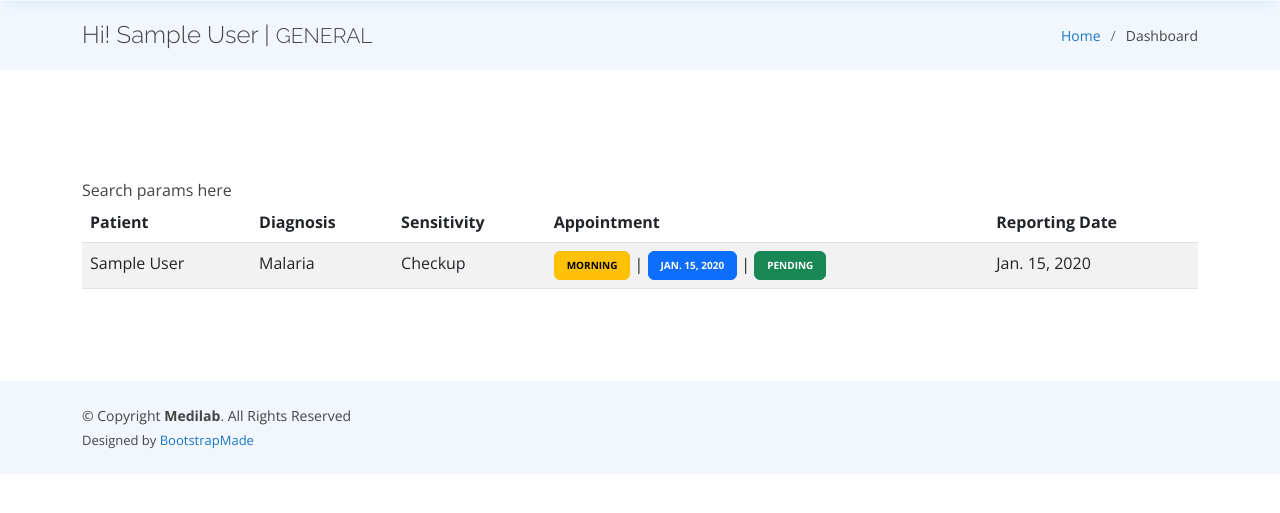
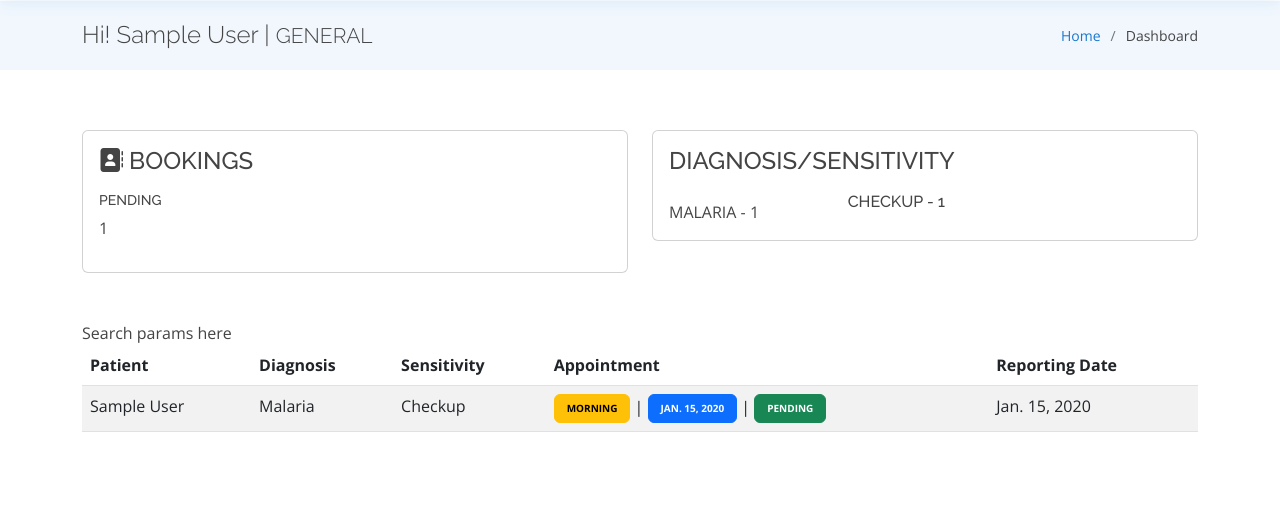
Before and after one commit to moreshud/ehealth, a Django app: page /doctor/ in a window 1280 px wide. Shown: the part 119-632 px from the top of the page. Run offline with Django 4.2, Linux system fonts and the light colour scheme; a user stored in the database is signed in; tables that the repository leaves empty hold one stand-in row (values such as "Sample post"); some libraries are stand-ins or nearby versions.

Commit message:
mini analytics card

```diff
--- a/core/doctor/views.py
+++ b/core/doctor/views.py
@@ -1,6 +1,8 @@
 from django.shortcuts import render
 from django.contrib.auth.decorators import login_required
 from core.models import MedicsAppointment
+from django.db.models import Count
+
 
 from core.patient import forms
 # Create your views here.
@@ -14,9 +16,28 @@ def dashboard(request):
         "-created_on", "-appointment_status",
     )
 
+    def categorical_data_counts(filterer, field):
+        return (
+            filterer.values(field)
+            .annotate(count=Count(field))
+            .order_by(
+                "-count",
+            )
+        )
+    appointment_status_counts = categorical_data_counts(doctor_records, "appointment_status")
+    diagnosis_counts = categorical_data_counts(doctor_records, "category")[:3]
+    sensitivity_counts =categorical_data_counts(doctor_records, "case_type")[:3]
+
+
     if request.method == "POST":
         record = MedicsAppointment.objects.get(id=request.POST.get("dataRowId"))
         record.appointment_status = request.POST.get("decision")
         record.save()
 
-    return render(request, "doctor/dashboard.html", {"doctor_records":doctor_records})
+    context = {
+        "doctor_records":doctor_records,
+        "appointment_status_counts": appointment_status_counts,
+        "diagnosis_counts": diagnosis_counts,
+        "sensitivity_counts": sensitivity_counts
+    }
+    return render(request, "doctor/dashboard.html", context)
--- a/core/templates/doctor/dashboard.html
+++ b/core/templates/doctor/dashboard.html
@@ -19,6 +19,48 @@
   <section class="inner-page">
     <div class="container">
       {% include "modals/appointment-approval.html" %}
+
+      <div class="row">
+        <div class="col-md-6">
+          <div class="card">
+            <div class="card-body text-uppercase">
+              <div class="row">
+                <h4><i class="fa fa-address-book " aria-hidden="true"></i> Bookings</h4>
+                {% for booking in appointment_status_counts %}
+                <div class="col-md-4 mt-2">
+                  <h6 class="small">{{ booking.appointment_status }}</h6>
+                  <p>{{ booking.count }}</p>
+                </div>
+                {% endfor %}
+              </div>
+            </div>
+          </div>
+        </div>
+
+        <div class="col-md-6">
+          <div class="card">
+            <div class="card-body text-uppercase">
+              <div class="row">
+                <h4>Diagnosis/Sensitivity</h4>
+
+                {% for result in diagnosis_counts %}
+                <div class="col-md-4  mt-3">
+                  <span>{{result.category}} - {{ result.count }}</span>
+                </div>
+                {% endfor %}
+
+                {% for result in sensitivity_counts %}
+                <div class="col-md-4 mt-2">
+                  <h6>{{result.case_type}} - {{ result.count }}</h6>
+                </div>
+                {% endfor %}
+
+              </div>
+            </div>
+          </div>
+        </div>
+      </div>
+
 
       <div class="row mt-5">
         <div class="col-lg-12 col-md-12">
```
Also changed, not shown: README.md.
